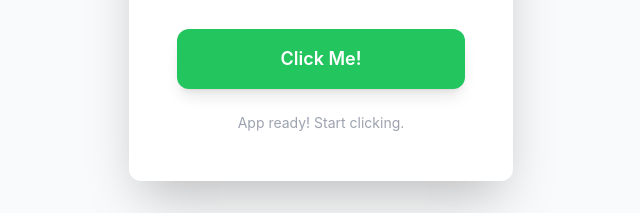
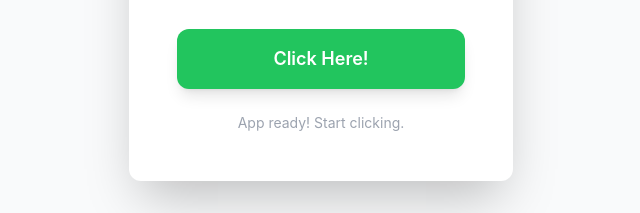
Before and after one commit to william-ay/team-website-project, a plain HTML site: page index.html in a window 1280 px wide. Shown: the part 457-670 px from the top of the page, 319-959 px from the left. Drawn offline with nearby package versions, Linux system fonts and the light colour scheme.

Commit message:
the adding didn't go through

```diff
--- a/index.html
+++ b/index.html
@@ -35,7 +35,7 @@
                 class="w-full py-4 px-6 bg-green-500 text-white font-semibold text-lg rounded-xl shadow-lg
                        hover:bg-green-600 focus:outline-none focus:ring-4 focus:ring-green-300 transition
                        duration-150 active:translate-y-0.5 active:shadow-md">
-            Click Me!
+            Click Here!
         </button>
 
         <!-- Status/Info Message Box -->
```
